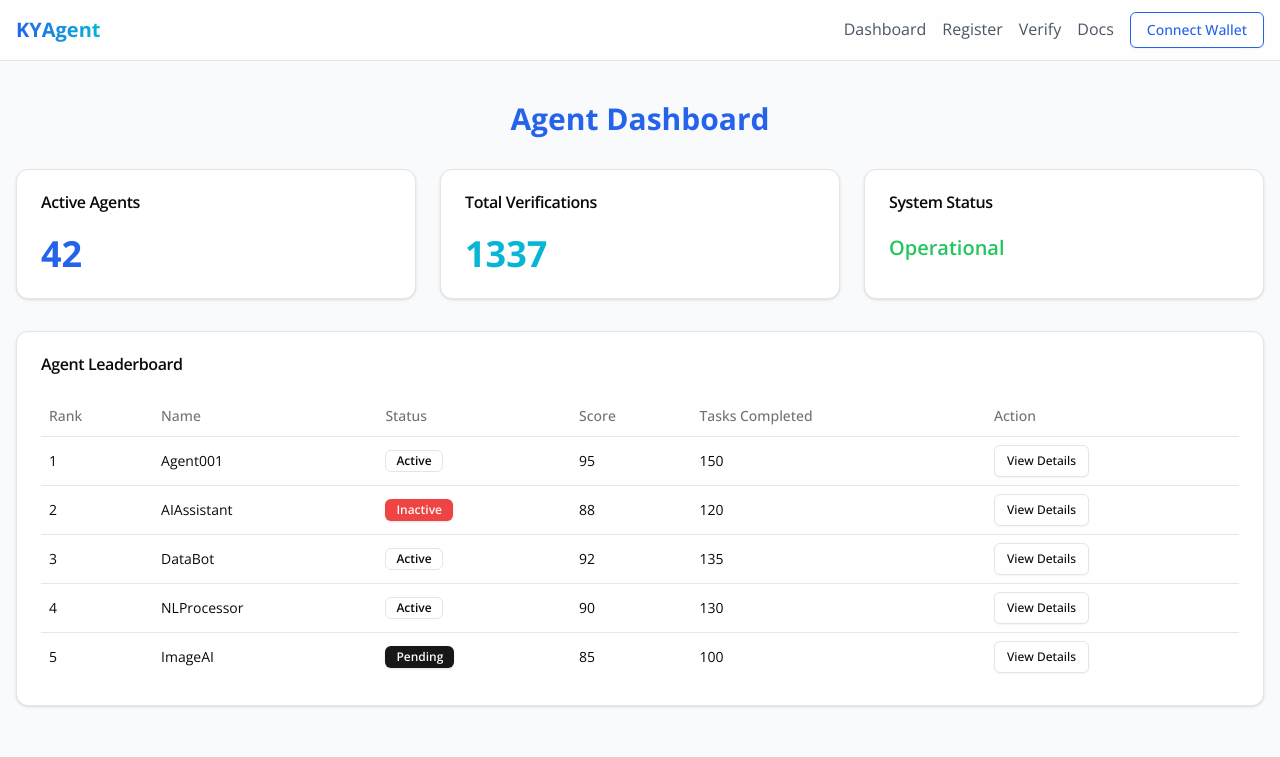
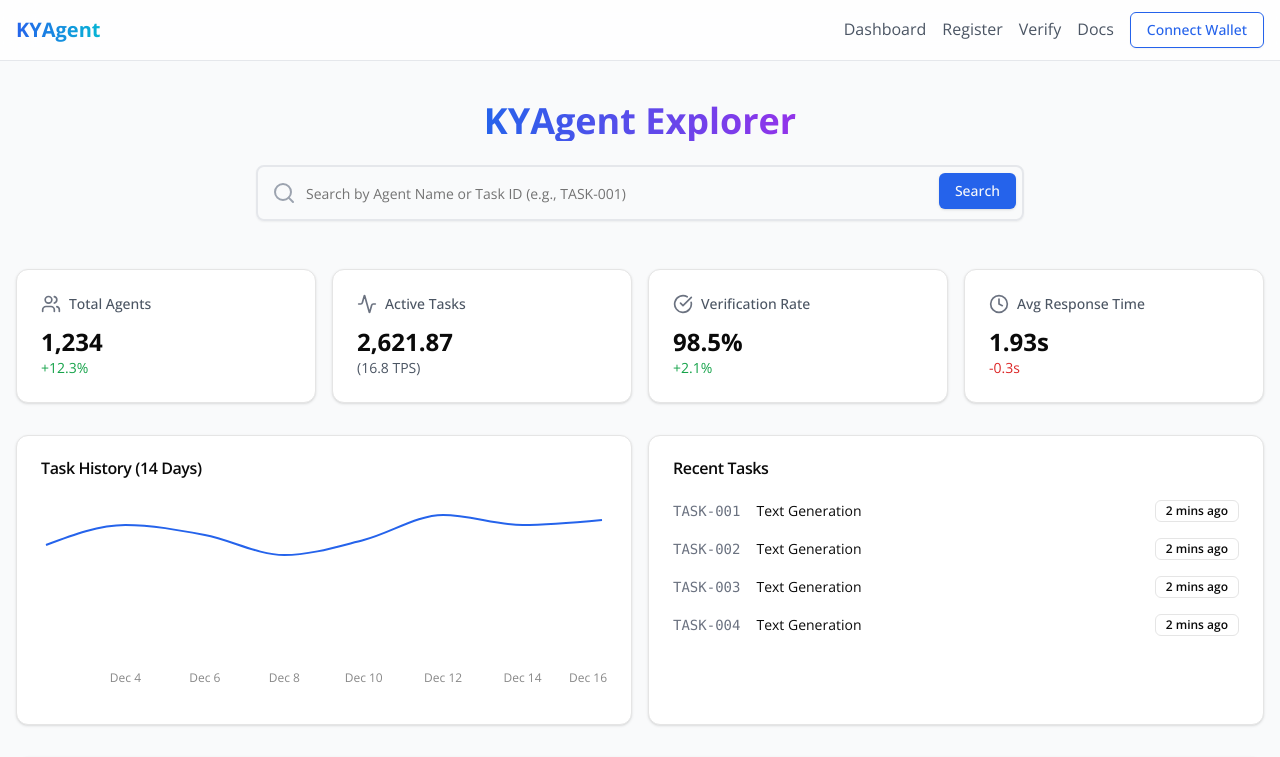
Before and after one commit to Ayushjain2205/hedera-hackathon, a Next.js app: page /dashboard in a window 1280 px wide. Shown: the top 757 px of the page. Built offline with nearby package versions, Linux system fonts and the light colour scheme.

Commit message:
Revamped dashboard page

```diff
--- a/app/dashboard/page.tsx
+++ b/app/dashboard/page.tsx
@@ -3,8 +3,10 @@
 import { useState } from "react";
 import { useRouter } from "next/navigation";
 import { Navbar } from "@/components/navbar";
-import { Card, CardHeader, CardTitle, CardContent } from "@/components/ui/card";
-import { Button } from "@/components/ui/button";
+import { SearchBar } from "@/components/search-bar";
+import { Stats } from "@/components/stats";
+import { TransactionGraph } from "@/components/transaction-graph";
+import { Card, CardContent, CardHeader, CardTitle } from "@/components/ui/card";
 import {
   Table,
   TableBody,
@@ -15,7 +17,7 @@ import {
 } from "@/components/ui/table";
 import { Badge } from "@/components/ui/badge";
 
-// Mock data for agents
+// Mock data for agents (same as before)
 const agents = [
   { id: 1, name: "Agent001", status: "Active", score: 95, tasks: 150 },
   { id: 2, name: "AIAssistant", status: "Inactive", score: 88, tasks: 120 },
@@ -25,8 +27,6 @@ const agents = [
 ];
 
 export default function DashboardPage() {
-  const [activeAgents, setActiveAgents] = useState(42);
-  const [totalVerifications, setTotalVerifications] = useState(1337);
   const router = useRouter();
 
   const handleAgentClick = (agentId: number) => {
@@ -34,43 +34,52 @@ export default function DashboardPage() {
   };
 
   return (
-    <div className="min-h-screen bg-gray-50 text-gray-900">
+    <div className="min-h-screen bg-gray-50">
       <Navbar />
       <main className="container mx-auto py-10 px-4">
-        <h1 className="text-3xl font-bold mb-8 text-center text-blue-600">
-          Agent Dashboard
+        <div className="flex flex-col items-center justify-center mb-12">
+          <h1 className="text-4xl font-bold mb-6 bg-clip-text text-transparent bg-gradient-to-r from-blue-600 to-purple-600">
+            KYAgent Explorer
           </h1>
-        <div className="grid gap-6 md:grid-cols-2 lg:grid-cols-3 mb-8">
+          <SearchBar />
+        </div>
+
+        <div className="space-y-8">
+          <Stats />
+
+          <div className="grid gap-4 md:grid-cols-2">
             <Card>
               <CardHeader>
-              <CardTitle>Active Agents</CardTitle>
+                <CardTitle>Task History (14 Days)</CardTitle>
               </CardHeader>
               <CardContent>
-              <p className="text-4xl font-bold text-blue-600">{activeAgents}</p>
+                <TransactionGraph />
               </CardContent>
             </Card>
+
             <Card>
               <CardHeader>
-              <CardTitle>Total Verifications</CardTitle>
+                <CardTitle>Recent Tasks</CardTitle>
               </CardHeader>
               <CardContent>
-              <p className="text-4xl font-bold text-cyan-500">
-                {totalVerifications}
-              </p>
-            </CardContent>
-          </Card>
-          <Card>
-            <CardHeader>
-              <CardTitle>System Status</CardTitle>
-            </CardHeader>
-            <CardContent>
-              <p className="text-xl font-semibold text-green-500">
-                Operational
-              </p>
+                <div className="space-y-4">
+                  {[1, 2, 3, 4].map((i) => (
+                    <div key={i} className="flex items-center justify-between">
+                      <div className="flex items-center space-x-4">
+                        <div className="font-mono text-sm text-gray-500">
+                          TASK-00{i}
+                        </div>
+                        <div className="text-sm">Text Generation</div>
+                      </div>
+                      <Badge variant="outline">2 mins ago</Badge>
+                    </div>
+                  ))}
+                </div>
               </CardContent>
             </Card>
           </div>
-        <Card className="mb-8">
+
+          <Card>
             <CardHeader>
               <CardTitle>Agent Leaderboard</CardTitle>
             </CardHeader>
@@ -83,14 +92,19 @@ export default function DashboardPage() {
                     <TableHead>Status</TableHead>
                     <TableHead>Score</TableHead>
                     <TableHead>Tasks Completed</TableHead>
-                  <TableHead>Action</TableHead>
                   </TableRow>
                 </TableHeader>
                 <TableBody>
                   {agents.map((agent, index) => (
-                  <TableRow key={agent.id}>
+                    <TableRow
+                      key={agent.id}
+                      className="cursor-pointer hover:bg-gray-50"
+                      onClick={() => handleAgentClick(agent.id)}
+                    >
                       <TableCell>{index + 1}</TableCell>
-                    <TableCell>{agent.name}</TableCell>
+                      <TableCell className="font-medium">
+                        {agent.name}
+                      </TableCell>
                       <TableCell>
                         <Badge
                           variant={
@@ -106,21 +120,13 @@ export default function DashboardPage() {
                       </TableCell>
                       <TableCell>{agent.score}</TableCell>
                       <TableCell>{agent.tasks}</TableCell>
-                    <TableCell>
-                      <Button
-                        variant="outline"
-                        size="sm"
-                        onClick={() => handleAgentClick(agent.id)}
-                      >
-                        View Details
-                      </Button>
-                    </TableCell>
                     </TableRow>
                   ))}
                 </TableBody>
               </Table>
             </CardContent>
           </Card>
+        </div>
       </main>
     </div>
   );
--- /dev/null
+++ b/components/search-bar.tsx
@@ -0,0 +1,44 @@
+"use client";
+
+import { useState } from "react";
+import { useRouter } from "next/navigation";
+import { Search } from "lucide-react";
+import { Input } from "@/components/ui/input";
+import { Button } from "@/components/ui/button";
+
+export function SearchBar() {
+  const [query, setQuery] = useState("");
+  const router = useRouter();
+
+  const handleSearch = (e: React.FormEvent) => {
+    e.preventDefault();
+
+    // If query matches task ID pattern (TASK-XXX)
+    if (/^TASK-\d{3}$/.test(query)) {
+      router.push(`/agent/1/task/${query}`); // We're using a dummy agent ID here
+    }
+    // If query looks like an agent name
+    else {
+      router.push(`/agent/${query}`);
+    }
+  };
+
+  return (
+    <form onSubmit={handleSearch} className="relative w-full max-w-3xl mx-auto">
+      <Input
+        type="text"
+        placeholder="Search by Agent Name or Task ID (e.g., TASK-001)"
+        value={query}
+        onChange={(e) => setQuery(e.target.value)}
+        className="w-full h-14 pl-12 pr-4 text-lg rounded-lg border-2 border-gray-200 focus:border-blue-500"
+      />
+      <Search className="absolute left-4 top-4 h-6 w-6 text-gray-400" />
+      <Button
+        type="submit"
+        className="absolute right-2 top-2 bg-blue-600 hover:bg-blue-700"
+      >
+        Search
+      </Button>
+    </form>
+  );
+}
--- /dev/null
+++ b/components/stats.tsx
@@ -0,0 +1,71 @@
+import { Activity, Users, CheckCircle, Clock } from "lucide-react";
+import { Card, CardContent } from "@/components/ui/card";
+
+const stats = [
+  {
+    name: "Total Agents",
+    value: "1,234",
+    change: "+12.3%",
+    changeType: "increase",
+    icon: Users,
+  },
+  {
+    name: "Active Tasks",
+    value: "2,621.87",
+    change: "(16.8 TPS)",
+    changeType: "neutral",
+    icon: Activity,
+  },
+  {
+    name: "Verification Rate",
+    value: "98.5%",
+    change: "+2.1%",
+    changeType: "increase",
+    icon: CheckCircle,
+  },
+  {
+    name: "Avg Response Time",
+    value: "1.93s",
+    change: "-0.3s",
+    changeType: "decrease",
+    icon: Clock,
+  },
+];
+
+export function Stats() {
+  return (
+    <div className="grid gap-4 md:grid-cols-2 lg:grid-cols-4">
+      {stats.map((stat) => {
+        const Icon = stat.icon;
+        return (
+          <Card key={stat.name}>
+            <CardContent className="p-6">
+              <div className="flex items-center justify-between">
+                <div className="flex items-center space-x-2">
+                  <Icon className="h-5 w-5 text-gray-500" />
+                  <h3 className="text-sm font-medium text-gray-600">
+                    {stat.name}
+                  </h3>
+                </div>
+              </div>
+              <div className="mt-3">
+                <div className="text-2xl font-bold">{stat.value}</div>
+                <p
+                  className={`text-sm ${
+                    stat.changeType === "increase"
+                      ? "text-green-600"
+                      : stat.changeType === "decrease"
+                      ? "text-red-600"
+                      : "text-gray-600"
+                  }`}
+                >
+                  {stat.change}
+                </p>
+              </div>
+            </CardContent>
+          </Card>
+        );
+      })}
+    </div>
+  );
+}
--- /dev/null
+++ b/components/transaction-graph.tsx
@@ -0,0 +1,66 @@
+"use client";
+
+import { Line, LineChart, ResponsiveContainer, Tooltip, XAxis } from "recharts";
+
+const data = [
+  { date: "Dec 2", tasks: 1200 },
+  { date: "Dec 4", tasks: 1400 },
+  { date: "Dec 6", tasks: 1300 },
+  { date: "Dec 8", tasks: 1100 },
+  { date: "Dec 10", tasks: 1250 },
+  { date: "Dec 12", tasks: 1500 },
+  { date: "Dec 14", tasks: 1400 },
+  { date: "Dec 16", tasks: 1450 },
+];
+
+export function TransactionGraph() {
+  return (
+    <div className="h-[200px] w-full">
+      <ResponsiveContainer width="100%" height="100%">
+        <LineChart data={data}>
+          <XAxis
+            dataKey="date"
+            stroke="#888888"
+            fontSize={12}
+            tickLine={false}
+            axisLine={false}
+          />
+          <Tooltip
+            content={({ active, payload }) => {
+              if (active && payload && payload.length) {
+                return (
+                  <div className="rounded-lg border bg-background p-2 shadow-sm">
+                    <div className="grid grid-cols-2 gap-2">
+                      <div className="flex flex-col">
+                        <span className="text-[0.70rem] uppercase text-muted-foreground">
+                          Date
+                        </span>
+                        <span className="font-bold">
+                          {payload[0].payload.date}
+                        </span>
+                      </div>
+                      <div className="flex flex-col">
+                        <span className="text-[0.70rem] uppercase text-muted-foreground">
+                          Tasks
+                        </span>
+                        <span className="font-bold">{payload[0].value}</span>
+                      </div>
+                    </div>
+                  </div>
+                );
+              }
+              return null;
+            }}
+          />
+          <Line
+            type="monotone"
+            dataKey="tasks"
+            stroke="#2563eb"
+            strokeWidth={2}
+            dot={false}
+          />
+        </LineChart>
+      </ResponsiveContainer>
+    </div>
+  );
+}
```
Lines whose indentation alone changed are shown as unchanged.
